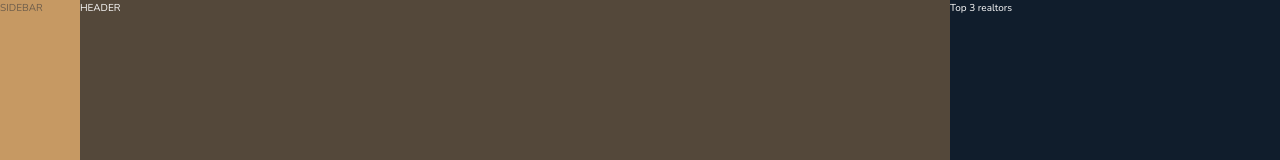
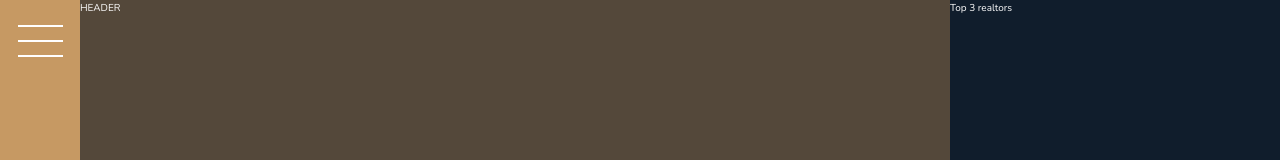
Before and after one commit to MoussaB06/Nexter, a website: page index.html in a window 1280 px wide. Shown: the top 160 px of the page. Drawn offline with nearby package versions, Linux system fonts and the light colour scheme.

Commit message:
added the sidebar

```diff
--- a/index.html
+++ b/index.html
@@ -15,8 +15,13 @@
     <title>nexter &mdash; your home, your freedom</title>
   </head>
   <body class="container">
-    <div class="sidebar">SIDEBAR</div>
+    <!----------------------------------- SIDEBAR SECTION----------------------------------->
+    <div class="sidebar">
+      <button class="nav-btn"></button>
+    </div>
+    <!----------------------------------- HEADER SECTION----------------------------------->
     <header class="header">HEADER</header>
+    <!----------------------------------- REALTORS SECTION----------------------------------->
     <div class="realtors">Top 3 realtors</div>
 
     <!----------------------------------- FEATURES SECTION----------------------------------->
--- a/sass/_sidebar.scss
+++ b/sass/_sidebar.scss
@@ -3,4 +3,36 @@
 
   grid-column: sidebar-start / sidebar-end;
   grid-row: 1/-1;
+
+  display: flex;
+  justify-content: center;
 }
+
+.nav-btn {
+  border: none;
+  border-radius: 0;
+
+  background-color: #fff;
+  margin-top: 4rem;
+  // margin-left: auto;
+  // margin-right: auto;
+
+  height: 2px;
+  width: 4.5rem;
+
+  &::before,
+  &::after {
+    background-color: #fff;
+    height: 2px;
+    width: 4.5rem;
+    content: "";
+    display: block;
+  }
+  &::before {
+    transform: translateY(-1.5rem);
+  }
+
+  &::after {
+    transform: translateY(1.3rem);
+  }
+}
```
Also changed, not shown: css/style.css, 1 other file.
